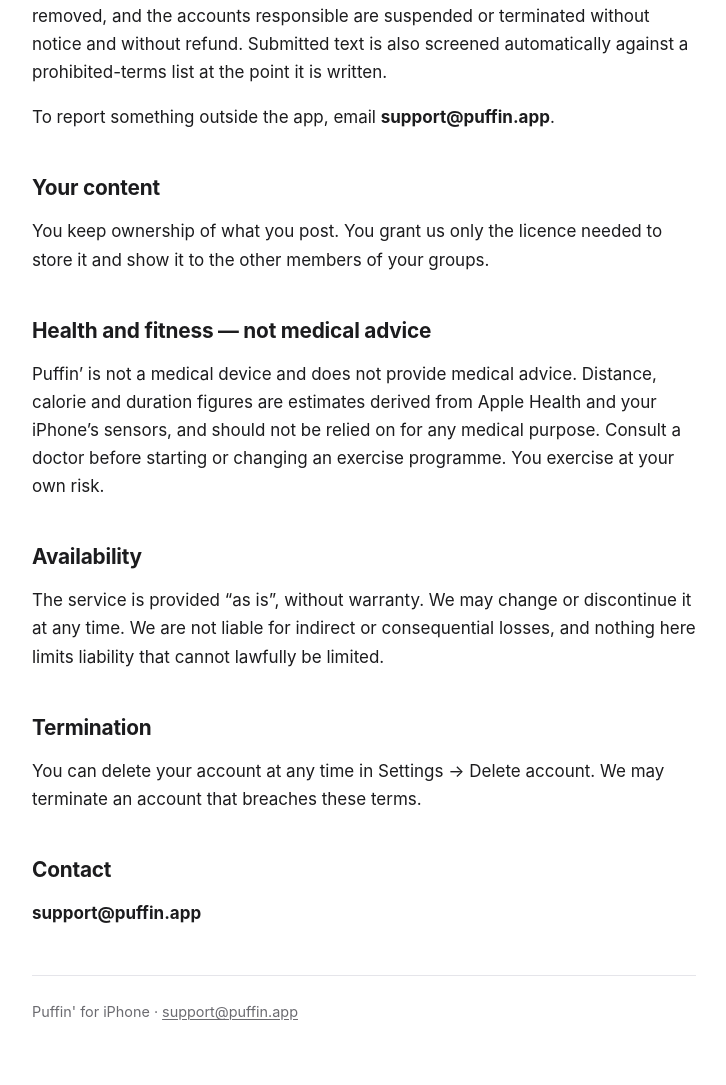
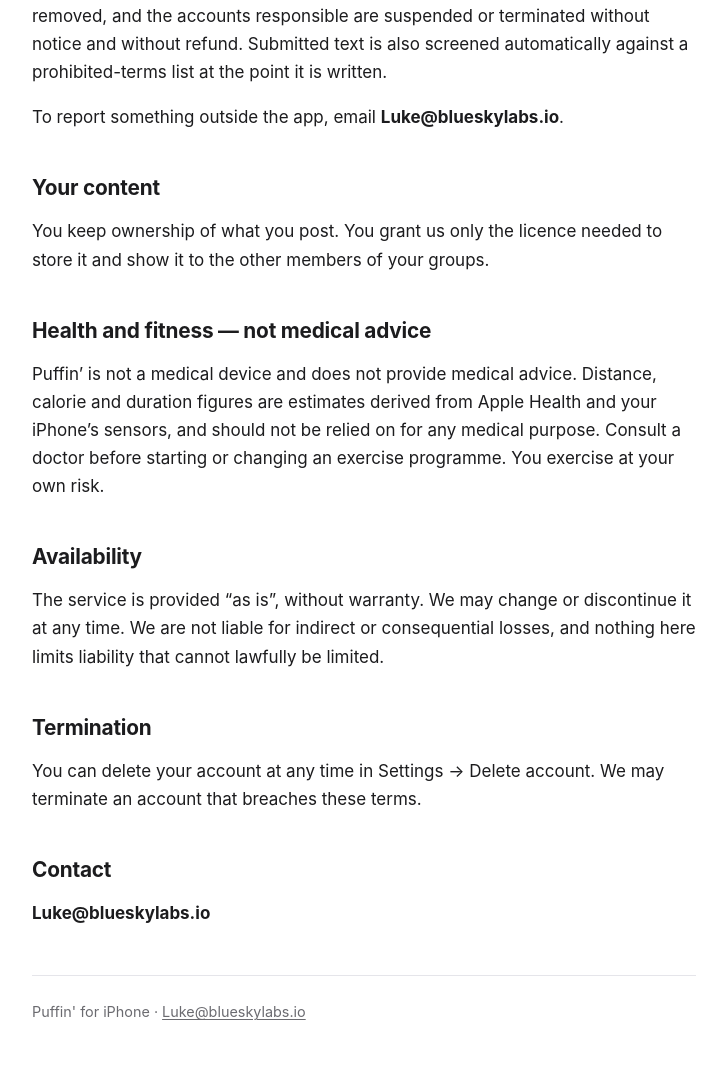
Before and after one commit to Lukevz/Lukevz.github.io, a Jekyll site: the page built from terms-of-use.md, in a window 1280 px wide. Shown: the part 1075-2160 px from the top of the page, without its empty margins (276-1002 px from the left). Built offline with Jekyll 4.4.1, drawn with Linux system fonts in a browser that asks for light colours.

Commit message:
Use Luke@blueskylabs.io as the support address

```diff
--- a/_layouts/default.html
+++ b/_layouts/default.html
@@ -70,7 +70,7 @@
     {{ content }}
   </main>
   <footer class="site">
-    Puffin' for iPhone · <a href="mailto:support@puffin.app">support@puffin.app</a>
+    Puffin' for iPhone · <a href="mailto:Luke@blueskylabs.io">Luke@blueskylabs.io</a>
   </footer>
 </div>
 </body>
--- a/terms-of-use.md
+++ b/terms-of-use.md
@@ -42,7 +42,7 @@
 and without refund. Submitted text is also screened automatically against a
 prohibited-terms list at the point it is written.
 
-To report something outside the app, email **support@puffin.app**.
+To report something outside the app, email **Luke@blueskylabs.io**.
 
 ## Your content
 
@@ -70,4 +70,4 @@
 
 ## Contact
 
-**support@puffin.app**
+**Luke@blueskylabs.io**
```
Also changed, not shown: privacy-policy.md (+1 -1 lines), support.md (+1 -1 lines).
